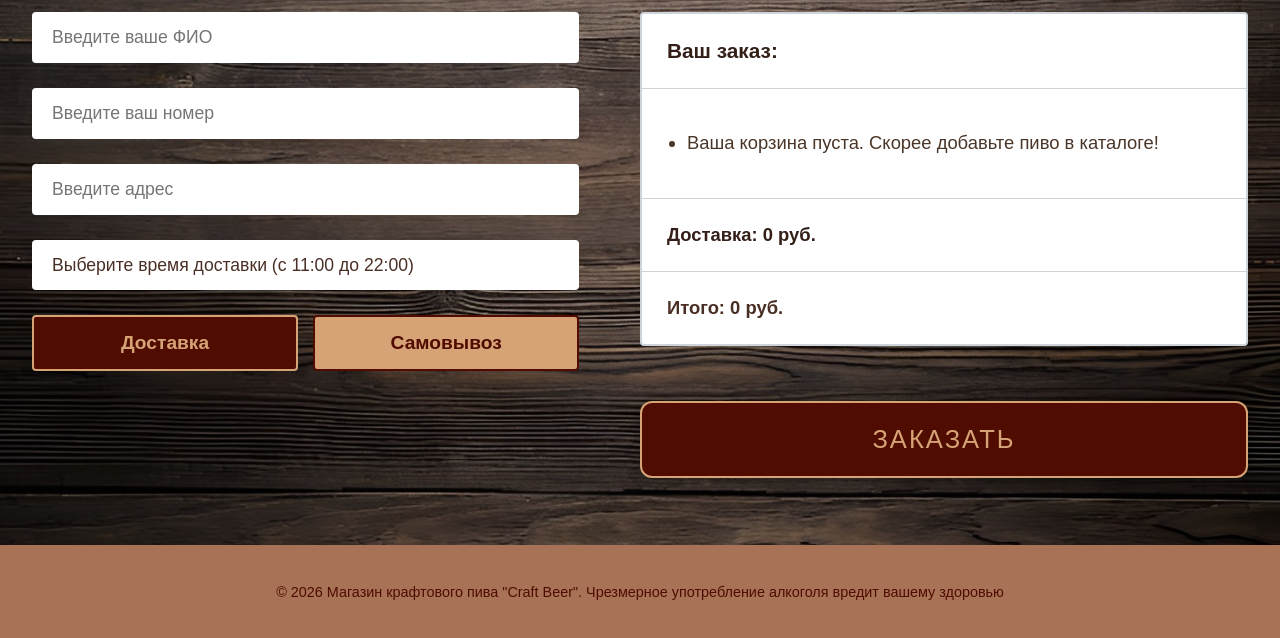
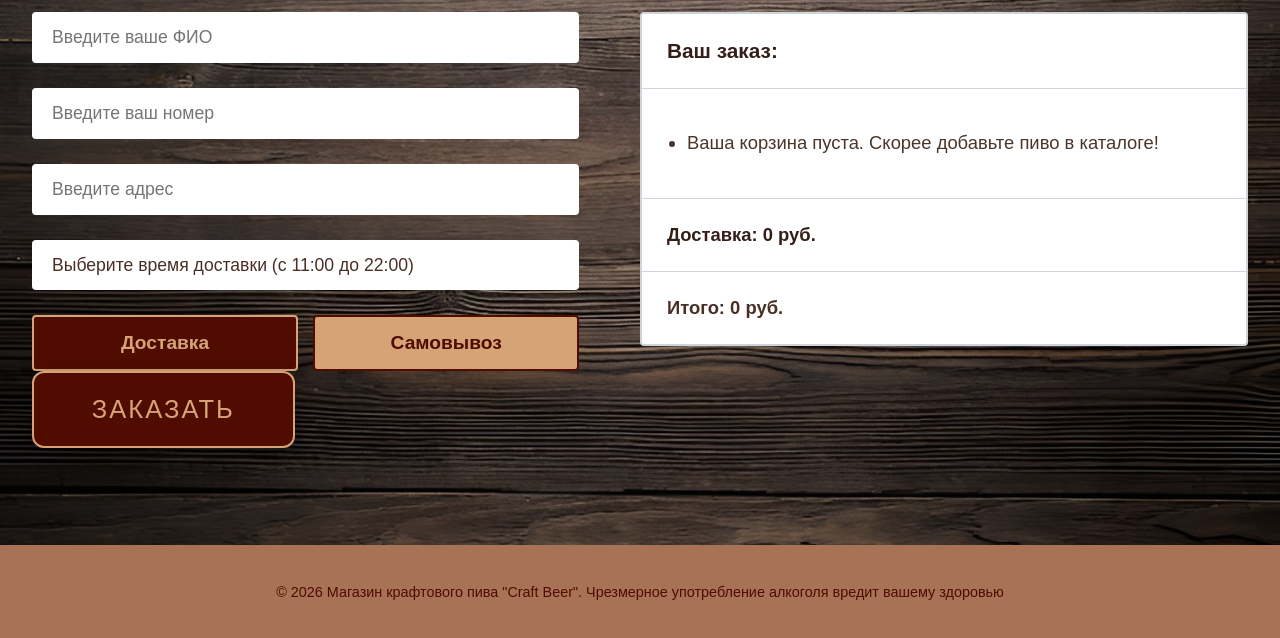
Before and after one commit to typochelikk/beer-shop, a plain HTML site: page order.html in a window 1280 px wide. Shown: the part 162-800 px from the top of the page. Drawn offline with Linux system fonts and the light colour scheme.

Commit message:
Фикс кнопки формы

```diff
--- a/css/style.css
+++ b/css/style.css
@@ -484,18 +484,20 @@ body {
     color: #4a2f25 !important;
 }
 
-/* Ряд с большой кнопкой ЗАКАЗАТЬ (сдвигаем её в правый блок под чек) */
-.order-btn-row {
+/* Позиционируем кнопку внутри формы, сдвигая её вправо под чек */
+.order-btn-inside-form {
+    position: relative;
+    width: 215%; /* Хитрый трюк: заставляем блок стать шире формы и дотянуться до правого края */
     display: flex;
-    justify-content: flex-end; /* Улетает в правый край экрана */
-    width: 100%;
-    margin-top: 30px;
+    justify-content: flex-end;
+    margin-top: 40px;
 }
 
+/* Сама кнопка теперь подстраивается под этот блок */
 .btn-submit-order-large {
     background-color: #500C00;
     color: #d6a376;
-    width: 50%; /* Ширина кнопки теперь в точности равна ширине блока чека заказа */
+    width: 48%; /* Кнопка станет точно такой же ширины, как правый чек заказа */
     padding: 22px 0;
     font-size: 1.6rem;
     font-weight: normal;
--- a/order.html
+++ b/order.html
@@ -62,6 +62,11 @@
                         <input type="radio" id="toggle-pickup" name="delivery-type">
                         <label for="toggle-pickup" class="lbl-pickup">Самовывоз</label>
                     </div>
+
+                    <!-- Кнопка ЗАКАЗАТЬ строго под правым блоком -->
+                    <div class="order-btn-row">
+                        <button type="submit" class="btn-submit-order-large">ЗАКАЗАТЬ</button>
+                    </div>
                 </form>
             </div>
 
@@ -80,12 +85,6 @@
             </div>
 
         </div> <!-- Конец строки order-flex-row -->
-
-        <!-- Кнопка ЗАКАЗАТЬ строго под правым блоком -->
-        <div class="order-btn-row">
-            <button type="submit" class="btn-submit-order-large">ЗАКАЗАТЬ</button>
-        </div>
-
     </main>
 
 <!-- Модальное окно Bootstrap для вывода сообщений -->
```
